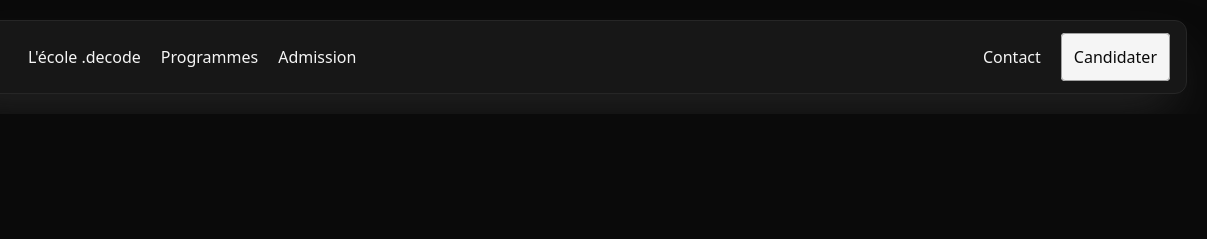
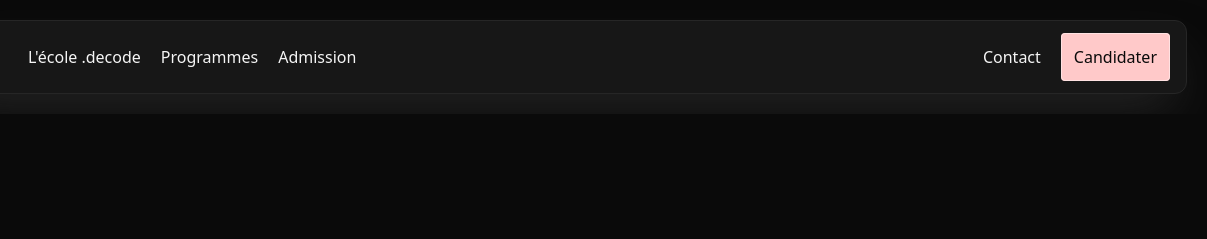
Before and after one commit to aaimeraud/school-website, a website: page src/index.html in a window 1280 px wide. Shown: the top 239 px of the page, 73-1280 px from the left. Drawn offline with Linux system fonts and the light colour scheme.

Commit message:
:bookmark: release v1.0.0

```diff
--- a/src/index.html
+++ b/src/index.html
@@ -38,7 +38,7 @@
             <li>
               <a
                 href=""
-                class="bg-neutral-100 text-neutral-950 border-neutral-400 border px-3 py-3 rounded-sm hover:opacity-80 duration-100"
+                class="bg-red-200 text-neutral-950 border-red-100 border px-3 py-3 rounded-sm hover:opacity-80 duration-100"
                 >Candidater</a
               >
             </li>
```
Also changed, not shown: src/output.css.
